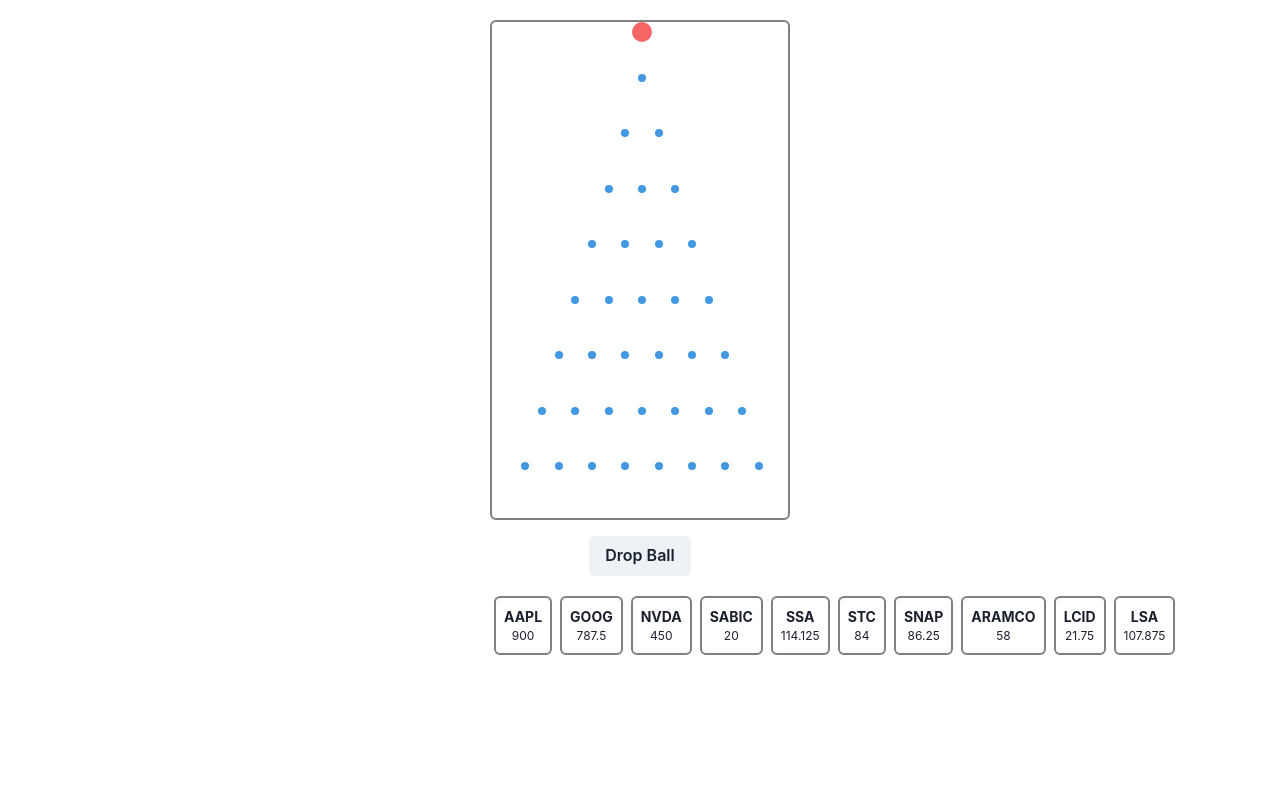
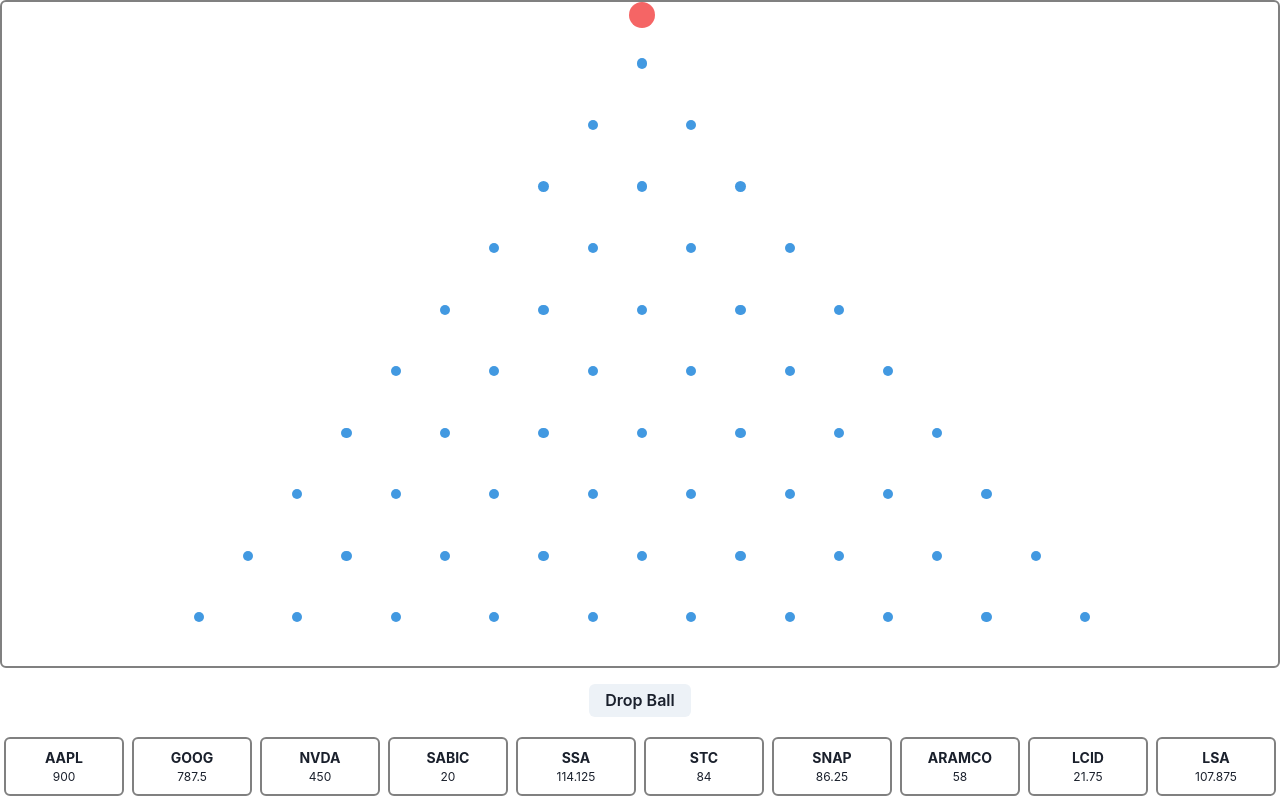
Before and after one commit to 1Rivali/awaed, a React (Vite) app: page /plinko in a window 1280 px wide. Built offline with nearby package versions, Linux system fonts and the light colour scheme.

Commit message:
plinko full screen

```diff
--- a/src/dice/scene.tsx
+++ b/src/dice/scene.tsx
@@ -6,9 +6,6 @@ import { SEGMENTS } from "../constants/constants";
 // ============================================================
 // 1. SEGMENTS & PRIZE POOL LOGIC
 // ------------------------------------------------------------
-// (Replace the image strings below with your actual imports.)
-
-// These states and helper are used to select a winning segment.
 const createPool = () => {
   const pool: number[] = [];
   SEGMENTS.forEach((segment, index) => {
@@ -16,7 +13,6 @@ const createPool = () => {
       pool.push(index);
     }
   });
-  // Shuffle using Fisher-Yates
   for (let i = pool.length - 1; i > 0; i--) {
     const j = Math.floor(Math.random() * (i + 1));
     [pool[i], pool[j]] = [pool[j], pool[i]];
@@ -27,19 +23,17 @@ const createPool = () => {
 // ============================================================
 // 2. BOARD & ANIMATION CONSTANTS
 // ------------------------------------------------------------
-const BOARD_WIDTH = 300;
-const BOARD_HEIGHT = 500;
-const BOARD_ROWS = 8; // Number of peg rows
+// Use screen dimensions for full-screen board
+const BOARD_WIDTH = window.innerWidth;
+const BOARD_HEIGHT = window.innerHeight;
+const BOARD_ROWS = 12; // Increase rows for larger screen
 
-// Ball and peg dimensions
-const ballRadius = 10; // Ball diameter = 20px
-const pegRadius = 4; // Peg diameter = 8px
-const margin = 2; // Extra margin so the ball doesn't hit the peg
+// Scale ball and peg sizes proportionally
+const ballRadius = BOARD_WIDTH * 0.01; // 1% of screen width
+const pegRadius = BOARD_WIDTH * 0.004; // 0.4% of screen width
+const margin = 2;
 
-// When bouncing, the ball will shift horizontally by:
-const collisionOffset = ballRadius + pegRadius + margin; // e.g. 10+4+2 = 16px
-
-// Vertical spacing between peg rows.
+const collisionOffset = ballRadius + pegRadius + margin;
 const PEG_SPACING_Y = BOARD_HEIGHT / (BOARD_ROWS + 1);
 
 // ============================================================
@@ -50,15 +44,8 @@ interface Position {
   y: number;
 }
 
-/**
- * Generates a triangular (pyramid) layout of pegs.
- * - Row 0 has 1 peg.
- * - Row i has i+1 pegs.
- * - Each row is horizontally centered.
- */
 const generateTriangularPegs = (): Position[][] => {
   const rows: Position[][] = [];
-  // Compute horizontal spacing so that the bottom row fits nicely.
   const spacingX = BOARD_WIDTH / (BOARD_ROWS + 1);
   for (let i = 0; i < BOARD_ROWS; i++) {
     const pegRow: Position[] = [];
@@ -75,68 +62,45 @@ const generateTriangularPegs = (): Position[][] => {
   return rows;
 };
 
-// Create a Framer Motion–enabled Box.
 const MotionBox = motion(Box);
-
-// A simple sleep helper.
 const sleep = (ms: number) => new Promise((resolve) => setTimeout(resolve, ms));
 
 // ============================================================
 // 4. MAIN COMPONENT
 // ------------------------------------------------------------
 const PlinkoBoard: React.FC = () => {
-  // Peg rows for the triangular board.
   const [pegRows, setPegRows] = useState<Position[][]>([]);
-  // Animation control flag.
   const [animating, setAnimating] = useState(false);
-  // Which peg is "active" (lit up) when hit.
   const [activePeg, setActivePeg] = useState<{
     row: number;
     index: number;
   } | null>(null);
-  // The winning segment (index into SEGMENTS) from the ball drop.
   const [selectedSegment, setSelectedSegment] = useState<number | null>(null);
-
-  // States for prize pool logic.
   const [currentSpinIndex, setCurrentSpinIndex] = useState(0);
   const [pool, setPool] = useState<number[]>([]);
-
-  // Framer Motion animation controls for the ball.
   const controls = useAnimation();
 
-  // When the component mounts, generate the peg board and prize pool.
   useEffect(() => {
     setPegRows(generateTriangularPegs());
     setPool(createPool());
   }, []);
 
-  /**
-   * dropBall:
-   * - Animates the ball row by row.
-   * - At each row, it finds the peg closest to the ball’s current x,
-   *   drops to a safe height, lights up that peg briefly, then bounces off.
-   * - After the final fall, the next index from the pool determines the winning segment.
-   */
   const dropBall = async () => {
     if (animating) return;
     setAnimating(true);
     setSelectedSegment(null);
 
-    // Starting position (top center).
     let currentCenterX = BOARD_WIDTH / 2;
     let currentCenterY = ballRadius;
 
-    // Reset the ball’s position.
     controls.set({
       left: currentCenterX - ballRadius,
       top: currentCenterY - ballRadius,
       scale: 1,
     });
 
-    // Process each peg row.
     for (let i = 0; i < pegRows.length; i++) {
       const pegRow = pegRows[i];
-      // Find the peg in this row closest to the ball's current x.
       let closestPegIndex = 0;
       for (let j = 1; j < pegRow.length; j++) {
         if (
@@ -149,18 +113,15 @@ const PlinkoBoard: React.FC = () => {
       const closestPeg = pegRow[closestPegIndex];
       const safeCenterY = closestPeg.y - collisionOffset;
 
-      // Animate a vertical drop to just above the peg.
       await controls.start({
         top: safeCenterY - ballRadius,
         left: currentCenterX - ballRadius,
         transition: { duration: 0.3, ease: "easeIn" },
       });
 
-      // Light up the peg.
       setActivePeg({ row: i, index: closestPegIndex });
       await sleep(200);
 
-      // Determine the new x position (bounce direction).
       let newCenterX: number;
       if (Math.abs(currentCenterX - closestPeg.x) < 1) {
         newCenterX =
@@ -172,7 +133,6 @@ const PlinkoBoard: React.FC = () => {
         newCenterX = closestPeg.x + collisionOffset;
       }
 
-      // Animate the horizontal bounce (with a slight vertical adjustment).
       await controls.start({
         top: closestPeg.y - ballRadius,
         left: newCenterX - ballRadius,
@@ -183,7 +143,6 @@ const PlinkoBoard: React.FC = () => {
       currentCenterY = closestPeg.y;
     }
 
-    // Final drop to the bottom.
     const finalCenterY = BOARD_HEIGHT - ballRadius;
     await controls.start({
       top: finalCenterY - ballRadius,
@@ -191,21 +150,20 @@ const PlinkoBoard: React.FC = () => {
       transition: { duration: 0.5, ease: "easeIn" },
     });
 
-    // ======================================================
-    // 5. DETERMINE THE WINNING SEGMENT USING THE PRIZE POOL
-    // ------------------------------------------------------
     const selectedIndex = pool[currentSpinIndex];
-    console.log(selectedIndex);
-    console.log(pool);
     setSelectedSegment(selectedIndex);
     setCurrentSpinIndex(currentSpinIndex + 1);
-    // ======================================================
-
     setAnimating(false);
   };
 
   return (
-    <Flex direction="column" align="center" mt={5}>
+    <Flex
+      direction="column"
+      align="center"
+      h="100vh"
+      w="100vw"
+      overflow="hidden"
+    >
       {/* Board Container */}
       <Box
         position="relative"
@@ -258,7 +216,7 @@ const PlinkoBoard: React.FC = () => {
         {animating ? "Ball in Motion..." : "Drop Ball"}
       </Button>
 
-      {/* Prize Bins – one for each SEGMENT */}
+      {/* Prize Bins */}
       <Box
         mt={4}
         width={`${BOARD_WIDTH}px`}
```
